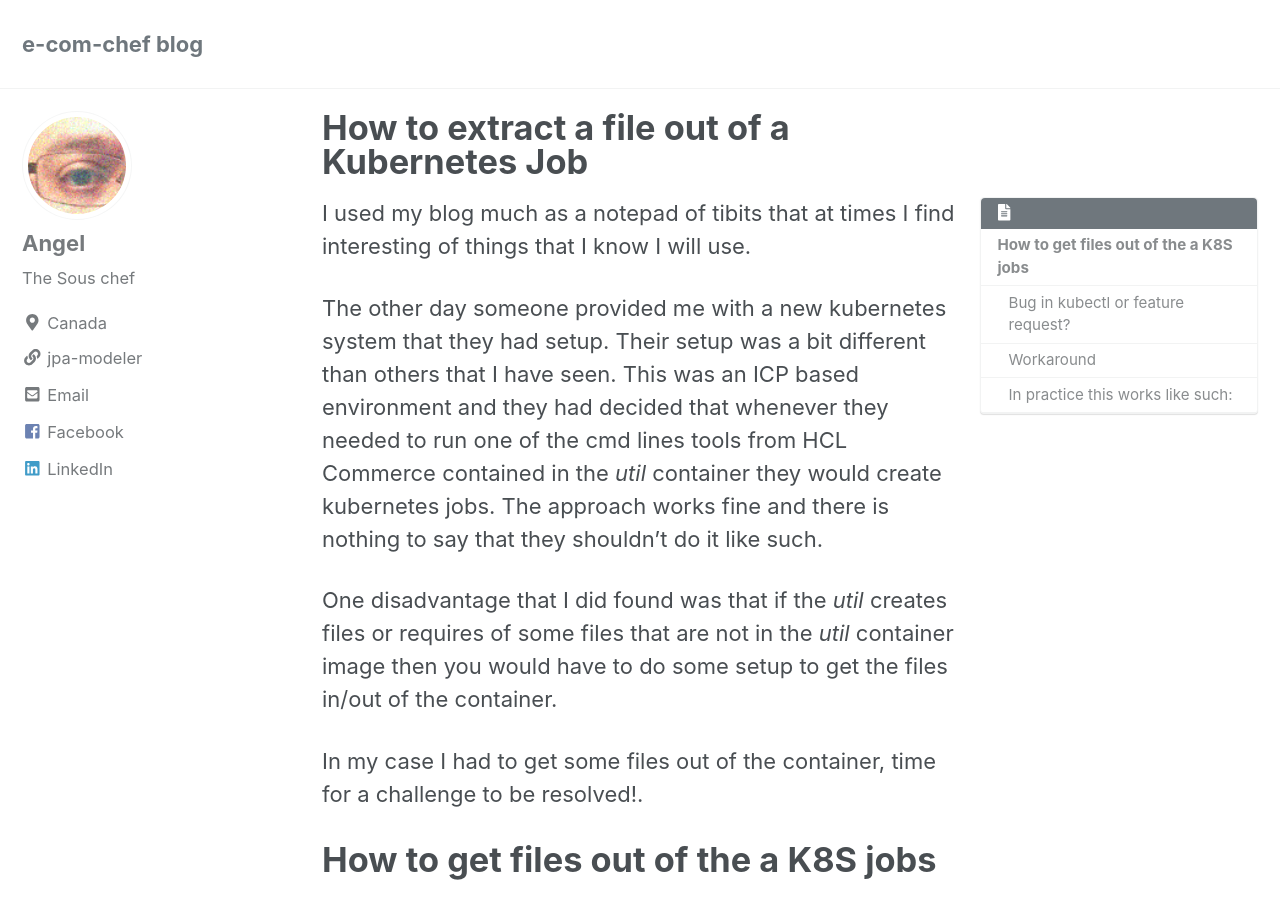
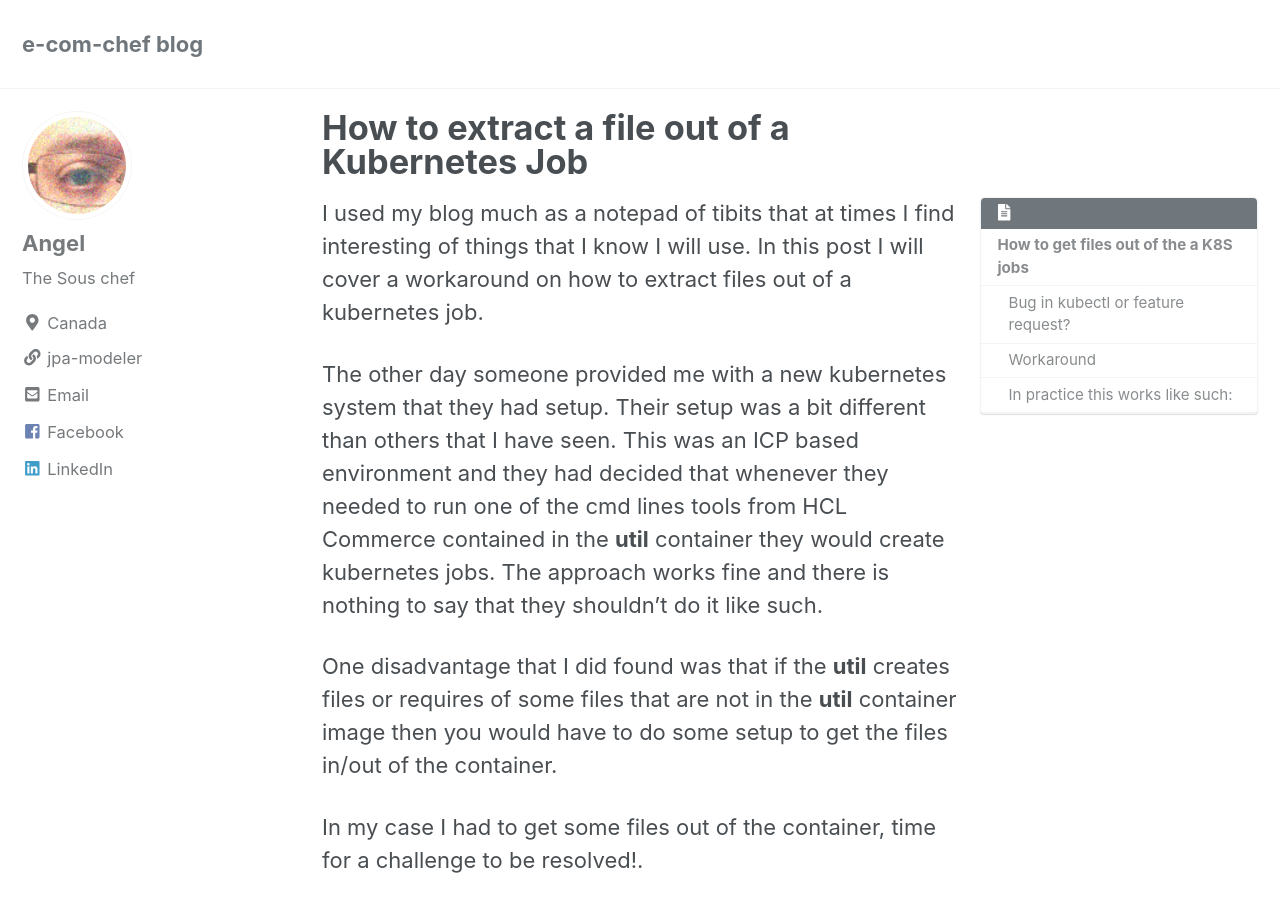
Before and after one commit to arvera/blog, a Jekyll site: the page built from _posts/2019-12-11-k8s_jobs.md, in a window 1280 px wide and 900 px high. Built offline with Jekyll 4.4.1, drawn with Linux system fonts in a browser that asks for light colours; cached includes are drawn as plain includes; nearby versions of some CDN libraries.

Commit message:
Adding the k8s job post adding some words

```diff
--- a/_posts/2019-12-11-k8s_jobs.md
+++ b/_posts/2019-12-11-k8s_jobs.md
@@ -4,11 +4,11 @@ title: How to extract a file out of a Kubernetes Job
 date: 2019-12-11
 tag: k8s kubernetes jobs
 ---
-I used my blog much as a notepad of tibits that at times I find interesting of things that I know I will use.
+I used my blog much as a notepad of tibits that at times I find interesting of things that I know I will use. In this post I will cover a workaround on how to extract files out of a kubernetes job.
 
-The other day someone provided me with a new kubernetes system that they had setup. Their setup was a bit different than others that I have seen. This was an ICP based environment and they had decided that whenever they needed to run one of the cmd lines tools from HCL Commerce contained in the *util* container they would create kubernetes jobs. The approach works fine and there is nothing to say that they shouldn't do it like such.
+The other day someone provided me with a new kubernetes system that they had setup. Their setup was a bit different than others that I have seen. This was an ICP based environment and they had decided that whenever they needed to run one of the cmd lines tools from HCL Commerce contained in the **util** container they would create kubernetes jobs. The approach works fine and there is nothing to say that they shouldn't do it like such.
 
-One disadvantage that I did found was that if the *util* creates files or requires of some files that are not in the *util* container image then you would have to do some setup to get the files in/out of the container.
+One disadvantage that I did found was that if the **util** creates files or requires of some files that are not in the **util** container image then you would have to do some setup to get the files in/out of the container.
 
 In my case I had to get some files out of the container,  time for a challenge to be resolved!.
 
```
